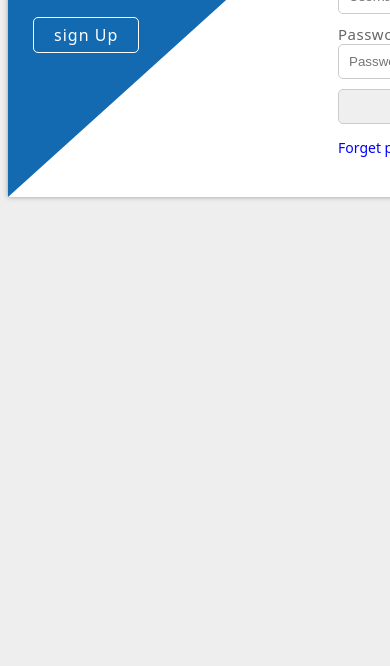
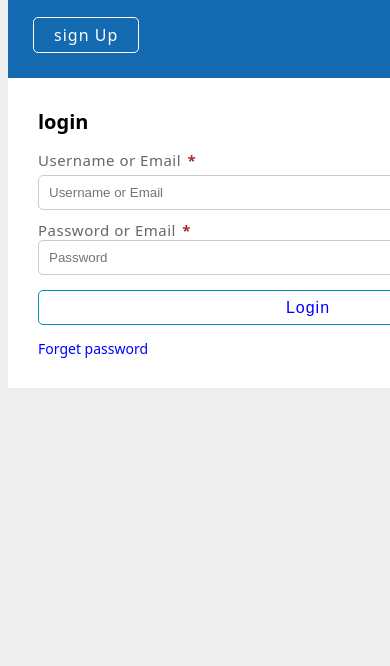
Before and after one commit to SharminMily/-login-form, a plain HTML site: page index.html in a window 390 px wide. Shown: the part 178-844 px from the top of the page. Drawn offline with Linux system fonts and the light colour scheme.

Commit message:
2nd commit

```diff
--- a/style.css
+++ b/style.css
@@ -21,6 +21,7 @@ body{
     position: relative;
     width: 100%;
     max-width: 600px;
+    margin: 0 auto;
     height: auto;
     display: flex;
     background: #fff;
@@ -123,3 +124,36 @@ body{
     border: 1px solid #ccc;
     border-radius: 5px;
 }
+.login-from input:focus{
+    border-color: rgb(17, 152, 214);
+}
+.login-from input[type="submit"]{
+    display: inline-block;
+    margin-top: 5px;
+    color: blue;
+    font-size: 16px;
+    letter-spacing: 1px;
+    cursor: pointer;
+    background: transparent;
+    border: 1px solid #028fc0;
+    box-shadow: #028fc0;
+}
+.login-from input[type="submit"]:hover{
+    color: #fff;
+    box-shadow: inset 250px 0 0 0 #028fc0;
+}
+@media screen and (max-width:580px){
+    .container{
+        flex-direction: column;
+        box-shadow: none;
+    }
+    .column-left,
+    .column-right{
+        width: 100%;
+        margin: 0;
+        clip-path: none;
+    }
+    .column-right{
+        padding: 30px;
+    }
+}
```
